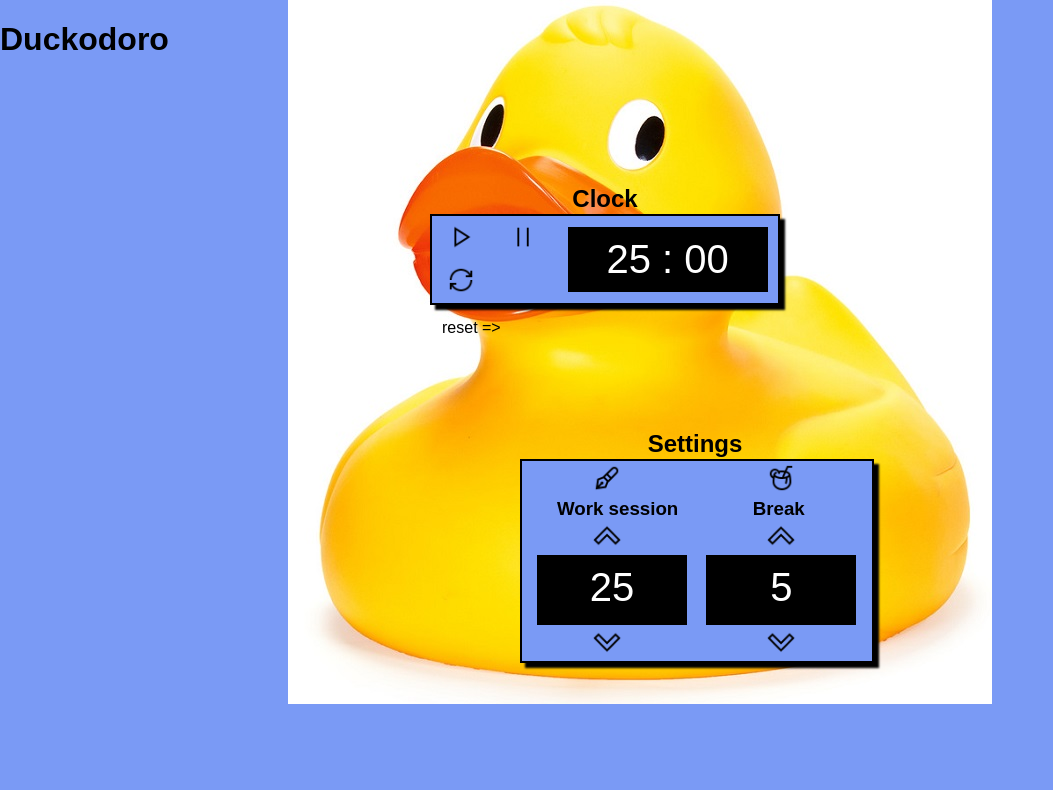
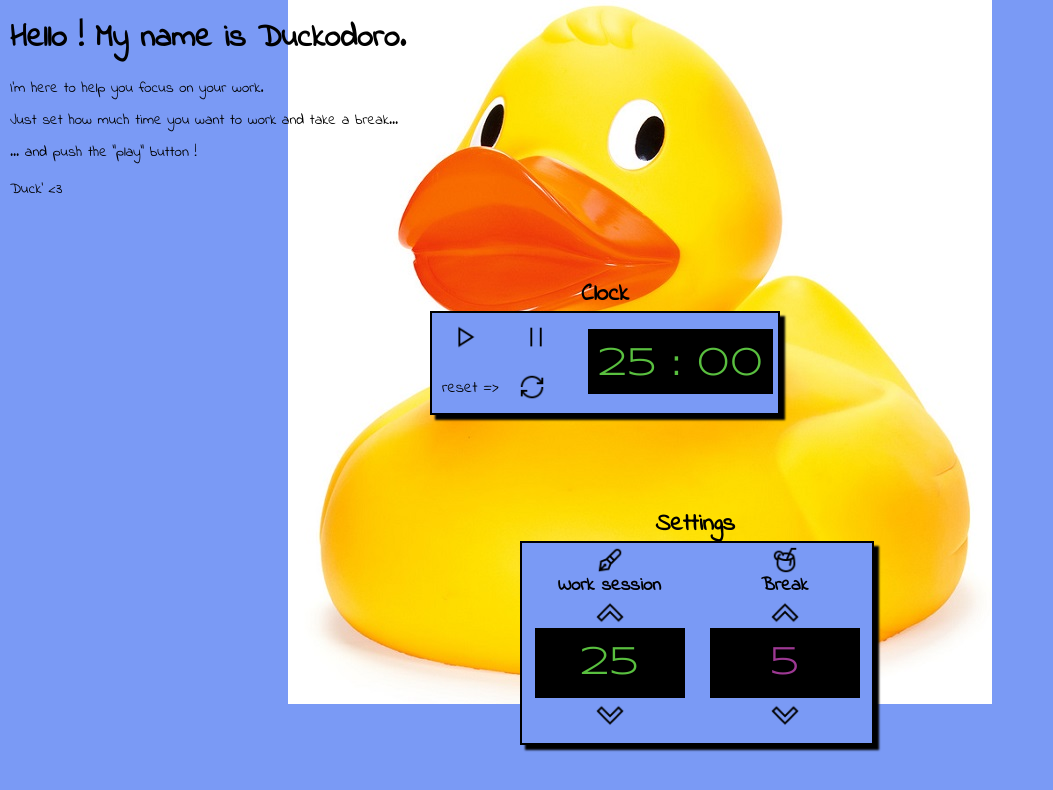
Before and after one commit to denispasin/pomodoro_system, a plain HTML site: page index.html in a window 1280 px wide. Shown: the whole page, without its empty margins (0-1053 px from the left). Drawn offline with nearby package versions, Linux system fonts and the light colour scheme.

Commit message:
cleaning html/css in progress

```diff
--- a/index.html
+++ b/index.html
@@ -4,49 +4,63 @@
   <meta charset="utf-8">
   <link rel="stylesheet" href="main.css">
   <link href="normalize.css" rel="stylesheet" />
-
+ <link href="https://fonts.googleapis.com/css?family=Syncopate" rel="stylesheet">
+  <link href="https://fonts.googleapis.com/css?family=Indie+Flower" rel="stylesheet">
    <title>My Super Pomodoro</title>
 </head>
 <body>
-  <main>
-    <h1>Duckodoro</h1>
 
+    <div class="presentation">
+      <h1>Hello ! My name is Duckodoro.</h1>
+      <p>I'm here to help you focus on your work.</p>
+      <p>Just set how much time you want to work and take a break...</p>
+      <p>... and push the "play" button !</p>
+      <p>   </p>
+      <p>Duck' <3</p>
+    </div>
     <div class=clock_board>
       <h2>Clock</h2>
       <div class="clock_main">
+        <div class="clock_buttons">
             <a href="#" id="start"><img src="images/play.png" class="play"/></a>
-        <a href="#" id="pause"><img src="images/pause.png" class= "pause"/></a>
+            <a href="#" id="pause"><img src="images/pause.png" class= "pause"/></a><br />
+            <a href="#" id="reset"><img src="images/reset.png" class="reset"/></a>
+            <p>reset =></p>
+          </div>
+          <div class="board_part">
             <div class="black_board board">
               <span id="minutes">25</span><span> : </span><span id="seconds">00</span>
             </div>
-        <a href="#" id="reset"><img src="images/reset.png" class="reset"/></a>
-        <p>reset =></p>
+          </div>
         </div>
     </div>
 
     <div class="setting_board">
        <h2 class="settings">Settings</h2>
        <div class="timers">
-         <img src="images/work.png" class="work" />
-         <img src="images/break.png" class="break" /><br />
+         <div class="work_board">
+           <img src="images/work.png" class="work set" />
            <h3>Work session</h3>
-         <h3>Break</h3><br />
-         <a href="#" id="work_up"><img src="images/up.png" class="up1"/></a>
-         <a href="#" id="break_up"><img src="images/up.png" class="up2"/></a><br />
+           <a href="#" id="work_up"><img src="images/up.png" class="set"/></a>
            <div class="work_timer_setter board">
              <span id="work_minutes">25</span>
            </div>
+           <a href="#" id="work_down"><img src="images/down.png" class="set"/></a>
+         </div>
+         <div class="break_board">
+           <img src="images/break.png" class="break set" />
+           <h3>Break</h3>
+           <a href="#" id="break_up"><img src="images/up.png" class="set"/></a>
            <div class="break_timer_setter board">
               <span id="break_minutes">5</span>
-         </div><br />
-         <a href="#" id="work_down"><img src="images/down.png" class="down1"/></a>
-         <a href="#" id="break_down"><img src="images/down.png" class="down2"/></a>
+           </div>
+            <a href="#" id="break_down"><img src="images/down.png" class="set"/></a>
+        </div>
       </div>
     </div>
 
 
 
-  </main>
   <script src="https://code.jquery.com/jquery-3.1.1.min.js" integrity="sha256-hVVnYaiADRTO2PzUGmuLJr8BLUSjGIZsDYGmIJLv2b8=" crossorigin="anonymous"></script>
   <script src="script.js"></script>
 </body>
--- a/main.css
+++ b/main.css
@@ -1,6 +1,10 @@
 body {
     background: #7A9AF5 url(images/duck21.jpg) top center no-repeat;
     position: absolute;
+}
+
+h1, h2, h3, p {
+  font-family: 'Indie Flower', cursive;
 }
 
 h2 {
@@ -9,53 +13,84 @@ h2 {
 }
 
 h3 {
-  display: inline;
-  margin: 0 10%;
-}
-
-p {
-  float: left;
-  margin-left: 10px;
+    margin: 0;
+    text-align: center;
 }
 
 img {
   height: 30px;
   width: 30px;
   padding-top : 2px;
-  margin: 0 20%;
+}
+
+span {
+  font-family: 'Syncopate', sans-serif;
+}
+
+.presentation p {
+  margin-top: 10px;
+  font-size: 15px;
+}
+.presentation p:last-of-type {
+  margin-top: 20px;
+}
+
+.presentation {
+  position: relative;
+  width: 400px;
+  height: 200px;
+  left: 10px;
 }
 
 .play, .pause, .reset {
   display: inline-block;
-  margin: 1% 4%;
+  margin: 5% 13%;
 }
 
 .clock_board {
   width: 350px;
   height: 150px;
   position: relative;
-  top: 105px;
+  top: 40px;
   left : 430px;
 }
 
-.controls {
-  background-color: #7A9AF5;
-  width: 250px;
-  height: 50px;
-}
-
 .clock_main {
+  height: 100px;
   background-color: #7A9AF5;
   border : 2px solid black;
   box-shadow: 5px 5px 2px black;
 }
+
+.clock_buttons {
+  width: 140px;
+  float:left;
+}
+
+.clock_buttons p {
+  float: left;
+  margin-left: 10px;
+}
+
+.board_part {
+  width: 200px;
+  height: 100px;
+  float: right;
+}
+
 .black_board {
-  float: right;
-  width: 200px;
+  width: 185px;
   height: 65px;
-  margin: 3%;
+  margin: 8% 5%;
+}
 
-  }
+.green {
+  color: #59BF3F;
+}
+
+.pink {
+  color: #9D3893;
+}
 
 .board {
   color: white;
@@ -69,13 +104,11 @@ img {
     width: 350px;
     height: 235px;
     position: relative;
-    top: 180px;
+    top: 100px;
     left: 520px;
 }
 
-
 .timers {
-  position: relative;
   border : 2px solid black;
   background-color: #7A9AF5;
   width: 350px;
@@ -83,16 +116,29 @@ img {
   box-shadow: 5px 5px 2px black;
 }
 
+.work_board, .break_board {
+  width: 175px;
+}
+.work_board {
+  float:left;
+}
+.break_board {
+  float: right;
+}
+.set {
+  display: block;
+  margin: auto auto;
+}
+
 .work_timer_setter, .break_timer_setter {
   background-color: black;
   width: 150px;
   height: 70px;
-  display: inline-block;
-  }
-
-.work_timer_setter {
-  margin: 0 15px;
+  margin: 0 auto;
+}
+.work_timer_setter span {
+  color: #59BF3F;
 }
 .break_timer_setter {
-
+  color: #9D3893;
 }
--- a/script.js
+++ b/script.js
@@ -58,12 +58,17 @@ StopWatch.prototype = {
     var secondsToPrint = this.add_zero(this.seconds);
     $('#minutes').text(minutesToPrint);
     $('#seconds').text(secondsToPrint);
-    var titleLetter = "B"
+    var titleLetter = "Break"
+    var timeColor = $('.black_board').find('span');
     if(this.work_mode) {
-      titleLetter = "W"
+      titleLetter = "Work";
+      timeColor.removeClass('pink');
+      timeColor.addClass('green');
+    } else {
+      timeColor.removeClass('green');
+      timeColor.addClass('pink');
     }
-    document.title = titleLetter + " => " + minutesToPrint + " : " + secondsToPrint;
-
+      document.title =  minutesToPrint + " : " + secondsToPrint + " / " + titleLetter;
   },
   add_zero : function(num) {
     if(num < 10) {num = "0"+num; }
```
Lines whose indentation alone changed are shown as unchanged.
